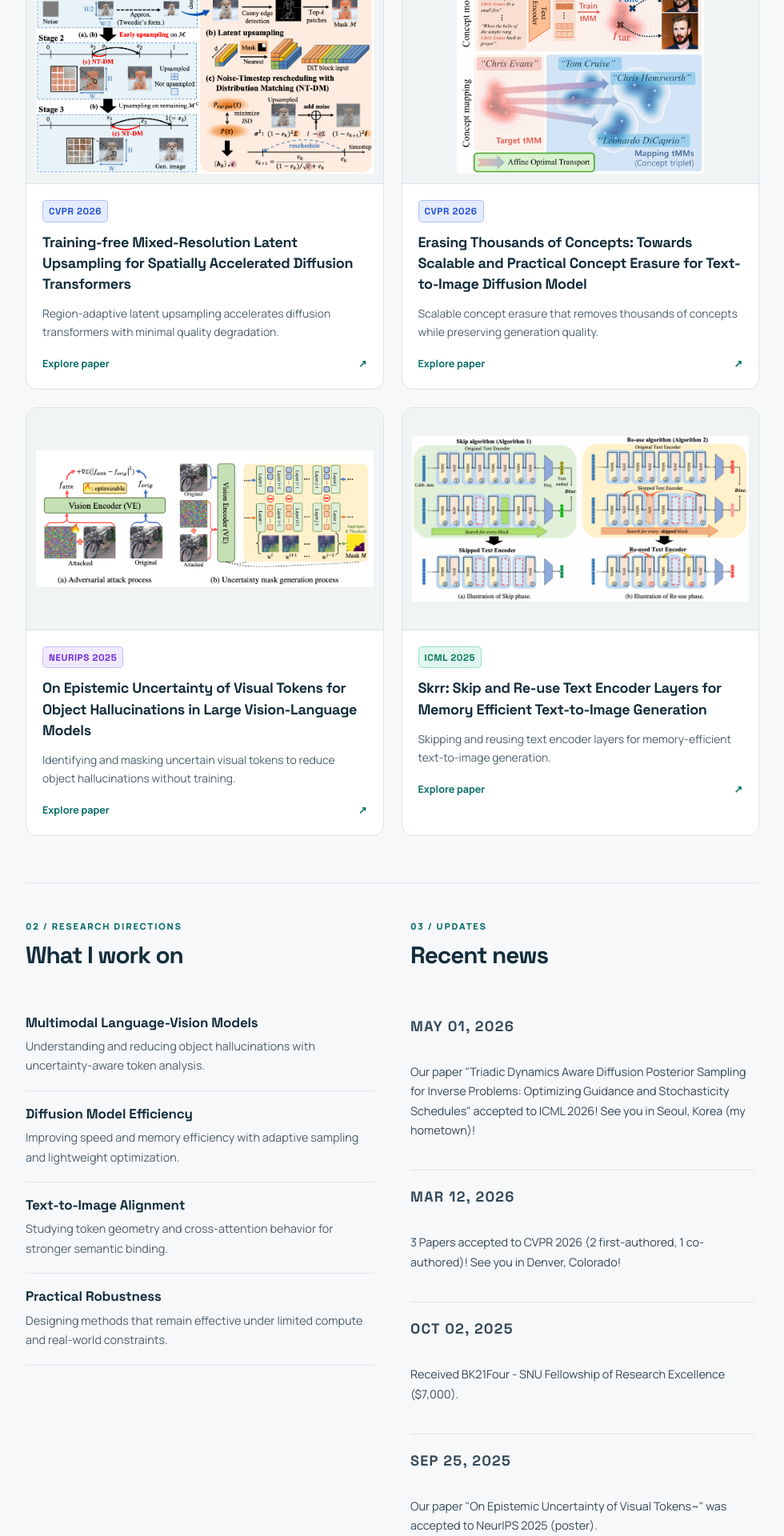
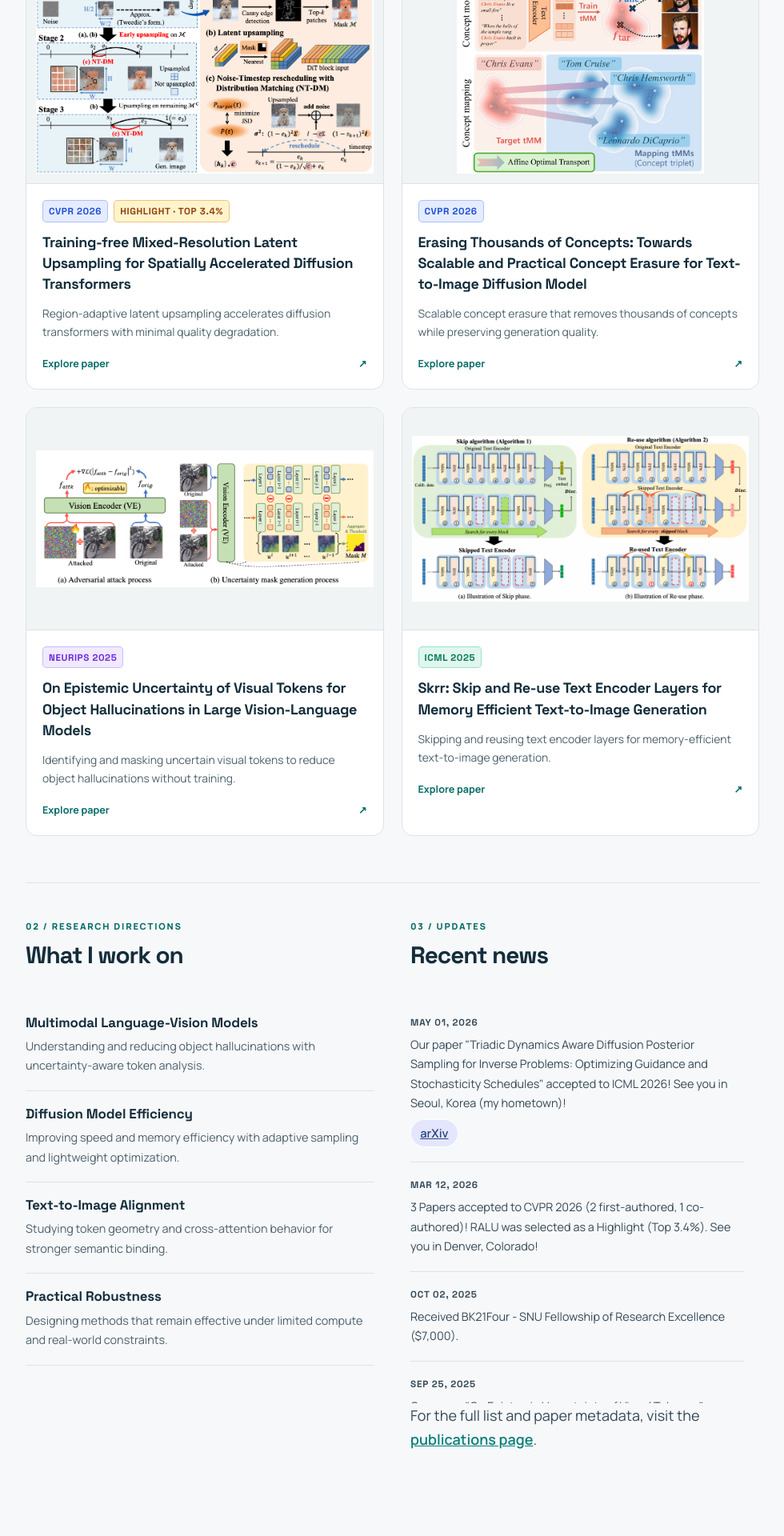
Before and after one commit to seohoiki3215/seohoiki3215.github.io, a Jekyll site: the page built from _pages/about.md, in a window 1280 px wide. Shown: the part 834-2754 px from the top of the page at 80% size, without its empty margins (291-1271 px from the left). Built offline with Jekyll 4.4.1, drawn with Linux system fonts in a browser that asks for light colours; some web fonts are replaced; some of the changed text lies outside the part shown.

Commit message:
Add RALU highlight and TriPS link; fix news layout

```diff
--- a/_data/news.yml
+++ b/_data/news.yml
@@ -1,9 +1,11 @@
 - date: 2026-05-01
   title: "Our paper \"Triadic Dynamics Aware Diffusion Posterior Sampling for Inverse Problems: Optimizing Guidance and Stochasticity Schedules\" accepted to ICML 2026! See you in Seoul, Korea (my hometown)!"
-  links: []
+  links:
+    - label: "arXiv"
+      url: "https://arxiv.org/abs/2605.26470"
 
 - date: 2026-03-12
-  title: "3 Papers accepted to CVPR 2026 (2 first-authored, 1 co-authored)! See you in Denver, Colorado!"
+  title: "3 Papers accepted to CVPR 2026 (2 first-authored, 1 co-authored)! RALU was selected as a Highlight (Top 3.4%). See you in Denver, Colorado!"
   links: []
 
 - date: 2025-10-02
--- a/_layouts/single.html
+++ b/_layouts/single.html
@@ -45,6 +45,9 @@ layout: default
             <p>Published in <i>{{ page.venue }}</i>, {{ page.date | default: "1900-01-01" | date: "%Y" }} </p>
           {% elsif page.date %}
             <p class="page__date"><strong><i class="fa fa-fw fa-calendar" aria-hidden="true"></i> {{ site.data.ui-text[site.locale].date_label | default: "Published:" }}</strong> <time datetime="{{ page.date | date_to_xmlschema }}">{{ page.date | default: "1900-01-01" | date: "%B %d, %Y" }}</time></p>
+          {% endif %}
+          {% if page.award %}
+            <p class="pub-chip-row"><span class="pub-chip pub-chip--award">{{ page.award }}</span></p>
           {% endif %}
           </header>
         {% endif %}
--- a/_pages/about.md
+++ b/_pages/about.md
@@ -99,7 +99,7 @@ redirect_from:
 
     <section class="liquid-section glass-panel" data-reveal>
       <span class="section-eyebrow">03 / UPDATES</span><h2>Recent news</h2>
-      <div class="news-scroll">
+      <div class="news-scroll" tabindex="0" role="region" aria-label="Recent news updates">
         <div class="news-timeline">
           {% for item in site.data.news limit: 5 %}
             <article class="news-item" data-reveal>
--- a/_publications/RALU.md
+++ b/_publications/RALU.md
@@ -8,6 +8,7 @@ date: 2026-03-12
 venue: 'IEEE/CVF Conference on Computer Vision and Pattern Recognition (CVPR)'
 teaser: '/images/ralu.png'
 featured: true
+award: 'Highlight · Top 3.4%'
 paperurl: 'https://arxiv.org/pdf/2507.08422'
 codeurl: 'https://github.com/ignoww/RALU'
 citation: 'Wongi Jeong*, Kyeongryeol Lee*, <b>Hoigi Seo</b> and Se Young Chun. (* co-first author)'
--- a/_sass/_research-refresh.scss
+++ b/_sass/_research-refresh.scss
@@ -89,13 +89,18 @@ body::before, body::after, .liquid-hero::before, .liquid-hero::after { display:
 .focus-item { padding: 1rem 0; border: 0; border-bottom: 1px solid var(--portfolio-line); border-radius: 0; background: transparent; }
 .page__content .focus-item h3 { margin: 0 0 8px; font-size: .94rem; }
 .focus-item p { font-size: .8rem; line-height: 1.7; }
-.news-timeline { padding: 0; gap: 0; }
+.liquid-columns > .liquid-section, .news-scroll, .news-timeline, .news-item { min-width: 0; }
+.news-timeline { padding: 0; gap: 0; grid-template-columns: minmax(0, 1fr); }
 .news-timeline::before, .news-item::before { display: none; }
 .news-item { padding: 1rem 0; background: transparent; border: 0; border-bottom: 1px solid var(--portfolio-line); border-radius: 0; gap: 7px; }
 .news-item:hover { transform: none; box-shadow: none; }
-.news-date { font-size: .62rem; }
+.page__content .news-date { font-size: .65rem; }
+.news-scroll:focus-visible { outline: 2px solid var(--liquid-accent); outline-offset: 4px; }
+.page__content .news-date, .page__content .news-title { margin: 0; overflow-wrap: anywhere; }
 .page__content .news-title { font-size: .8rem; line-height: 1.7; }
-.liquid-columns .news-scroll { max-height: none; overflow: visible; }
+.liquid-columns .news-scroll { max-height: 28rem; overflow-y: auto; scrollbar-gutter: stable; overscroll-behavior-y: contain; padding-right: .6rem; }
+.news-item { grid-template-columns: minmax(0, 1fr); }
+.news-links, .news-footer { overflow-wrap: anywhere; }
 .news-footer { font-size: .72rem; line-height: 1.7; }
 .publication-category { padding: 0; border: 0; border-radius: 0; background: transparent; margin-top: 1.5rem; }
 .page__content .publication-category > h2 { font-size: 1.35rem; border-bottom: 1px solid var(--portfolio-line); padding-bottom: 16px; margin-top: 0; }
@@ -125,6 +130,7 @@ body::before, body::after, .liquid-hero::before, .liquid-hero::after { display:
   #main { padding: 0 24px; column-gap: 28px; }
   .pub-card.has-media { grid-template-columns: 170px minmax(0,1fr); }
   .liquid-columns { grid-template-columns: 1fr; }
+  .liquid-columns .news-scroll { max-height: none; overflow: visible; scrollbar-gutter: auto; padding-right: 0; }
 }
 @media (max-width: 924px) {
   #main { margin-top: 2rem; }
```
Also changed, not shown: _publications/TriPS.md (+1 -1 lines).
